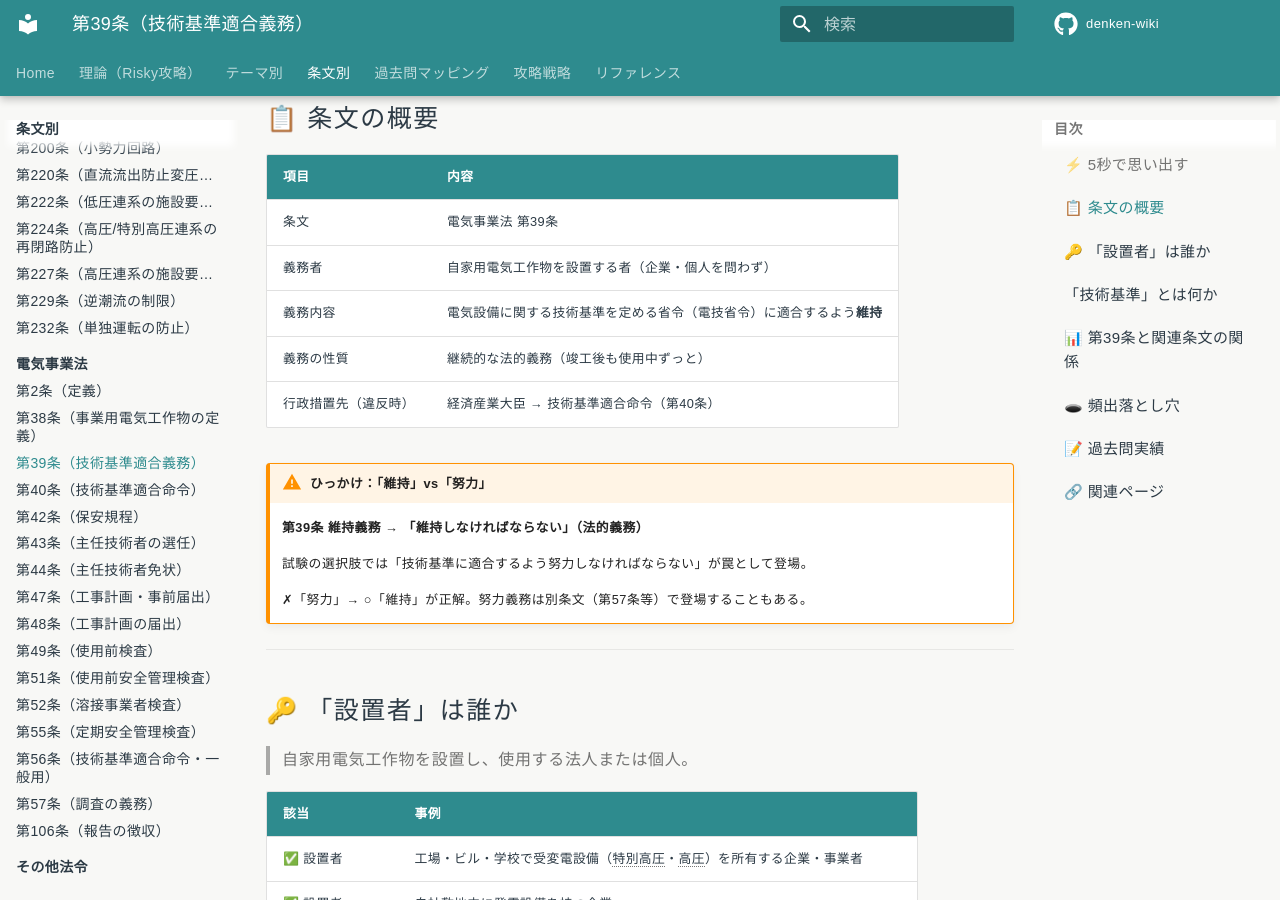
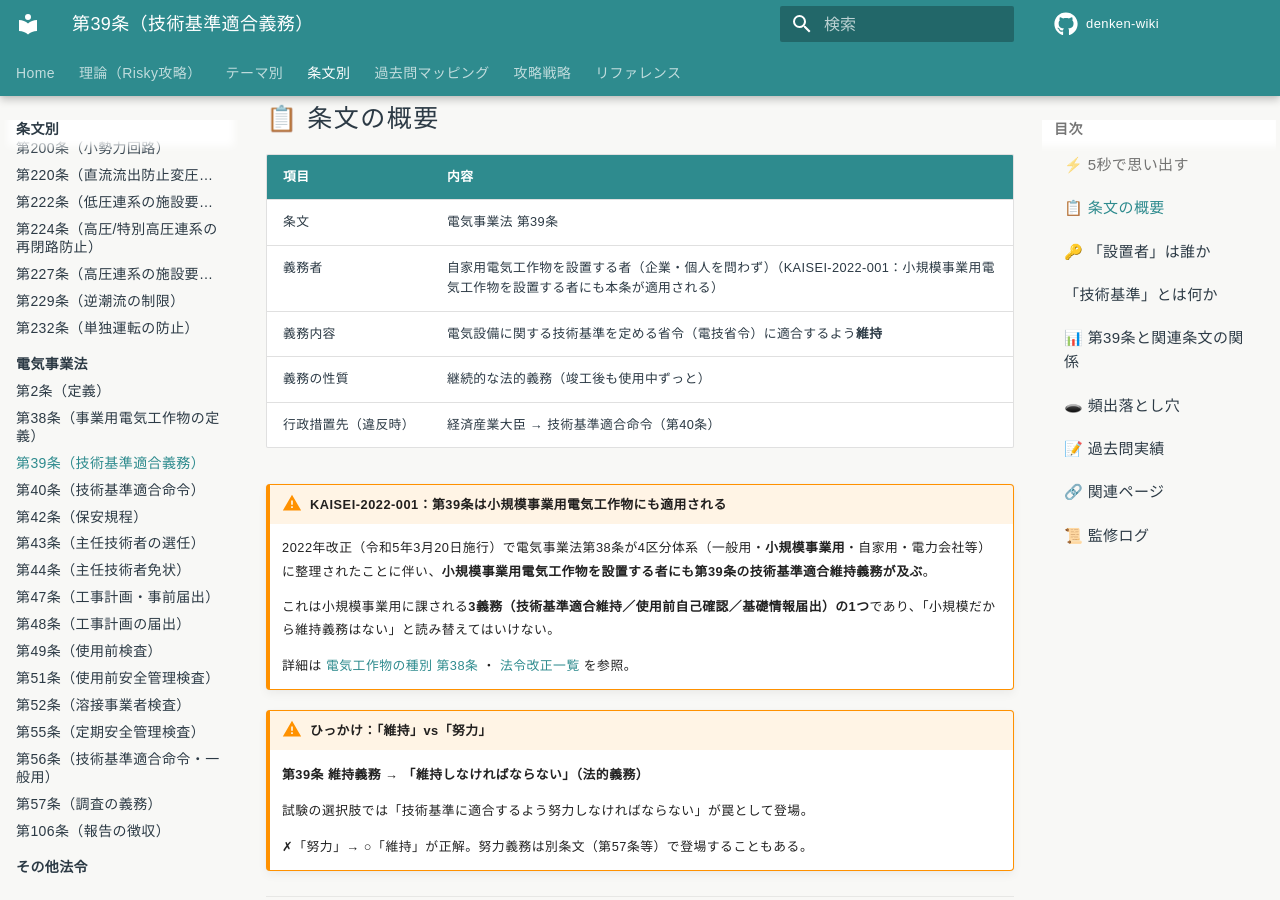
Before and after one commit to kfurufuru/denken-wiki, an MkDocs documentation site: the page built from docs/articles/jigyoho/39.md, in a window 1280 px wide and 900 px high, scrolled down 823 px. Built offline with MkDocs 1.6.1 and Material for MkDocs 9.7.7, drawn with Linux system fonts in a browser that asks for light colours; comment, search, counter and statistics services are not loaded; some of the changed text lies outside the part shown.

Commit message:
fix(39): KAISEI-2022-001 反映 v1.0→v1.1

```diff
--- a/docs/articles/jigyoho/39.md
+++ b/docs/articles/jigyoho/39.md
@@ -25,10 +25,17 @@
 | 項目 | 内容 |
 |------|------|
 | 条文 | 電気事業法 第39条 |
-| 義務者 | 自家用電気工作物を設置する者（企業・個人を問わず）|
+| 義務者 | 自家用電気工作物を設置する者（企業・個人を問わず）（KAISEI-2022-001：小規模事業用電気工作物を設置する者にも本条が適用される） |
 | 義務内容 | 電気設備に関する技術基準を定める省令（電技省令）に適合するよう**維持** |
 | 義務の性質 | 継続的な法的義務（竣工後も使用中ずっと） |
 | 行政措置先（違反時） | 経済産業大臣 → 技術基準適合命令（第40条）|
+
+!!! warning "KAISEI-2022-001：第39条は小規模事業用電気工作物にも適用される"
+    2022年改正（令和5年3月20日施行）で電気事業法第38条が4区分体系（一般用・**小規模事業用**・自家用・電力会社等）に整理されたことに伴い、**小規模事業用電気工作物を設置する者にも第39条の技術基準適合維持義務が及ぶ**。
+
+    これは小規模事業用に課される**3義務（技術基準適合維持／使用前自己確認／基礎情報届出）の1つ**であり、「小規模だから維持義務はない」と読み替えてはいけない。
+
+    詳細は [電気工作物の種別 第38条](38.md) ・ [法令改正一覧](../../reference/hourei-kaisei.md) を参照。
 
 !!! warning "ひっかけ：「維持」vs「努力」"
     **第39条 維持義務 → 「維持しなければならない」（法的義務）**
@@ -93,11 +100,13 @@
 
 2. 🔴 **「竣工時の合格で義務は終わる」と勘違い** → 誤り。竣工時の合格は出発点。使用中も**継続的に**基準に適合した状態を維持し続けることが義務
 
-3. 🟡 **「設置者が外部委託したら、もう責任がない」** → 誤り。委託先が代行するだけで、設置者の義務は消えない。委託先が基準を満たさなくても設置者の責任
+3. 🔴 **「小規模事業用電気工作物には技術基準適合義務がない」と誤解**（KAISEI-2022-001）→ 誤り。2022年改正後、小規模事業用にも第39条の維持義務が課される。3義務（維持／使用前自己確認／基礎情報届出）の1つ
 
-4. 🟡 **「経済産業大臣が最初から使用停止を命じる」** → 手順を踏む。第40条の「技術基準適合命令」（修理・改造等）が先。命令に従わない場合に使用停止に至る
+4. 🟡 **「設置者が外部委託したら、もう責任がない」** → 誤り。委託先が代行するだけで、設置者の義務は消えない。委託先が基準を満たさなくても設置者の責任
 
-5. 🟢 **「技術基準」の内容を詳細に覚える必要はない** → 第39条は「維持すること」が問われる。技術基準の詳細は電技省令を参照。試験では「適合」「維持」という義務の**有無・性質**が出題ポイント
+5. 🟡 **「経済産業大臣が最初から使用停止を命じる」** → 手順を踏む。第40条の「技術基準適合命令」（修理・改造等）が先。命令に従わない場合に使用停止に至る
+
+6. 🟢 **「技術基準」の内容を詳細に覚える必要はない** → 第39条は「維持すること」が問われる。技術基準の詳細は電技省令を参照。試験では「適合」「維持」という義務の**有無・性質**が出題ポイント
 
 ---
 
@@ -123,7 +132,16 @@
 - [技術基準適合命令 第40条](40.md) — 違反時の行政措置（第39条とセット出題）
 - [電気主任技術者 第43条](43.md) — 維持義務を実現する専門家
 - [保安規程 第42条](42.md) — 維持義務を組織的に実行する手順書
+- [電気工作物の種別 第38条](38.md) — 4区分体系（小規模事業用への適用根拠）
+- [法令改正一覧](../../reference/hourei-kaisei.md) — KAISEI-2022-001 の改正趣旨
 
 ---
 
-*最終確認: 2026-04-20 | ステータス: v1.0 | [バージョニング基準](../../reference/versioning.md)*
+## 📜 監修ログ
+
+- **v1.1（2026-05-07）**: KAISEI-2022-001（2022年改正・令和5年3月20日施行）追記。条文概要に小規模事業用への適用補足を追加し、警告ブロックと落とし穴1項目（🔴）を追加。関連ページに第38条・法令改正一覧へのリンクを追加。
+- **v1.0（2026-04-20）**: 初版。
+
+---
+
+*最終確認: 2026-05-07 | ステータス: v1.1 | [バージョニング基準](../../reference/versioning.md)*
```
